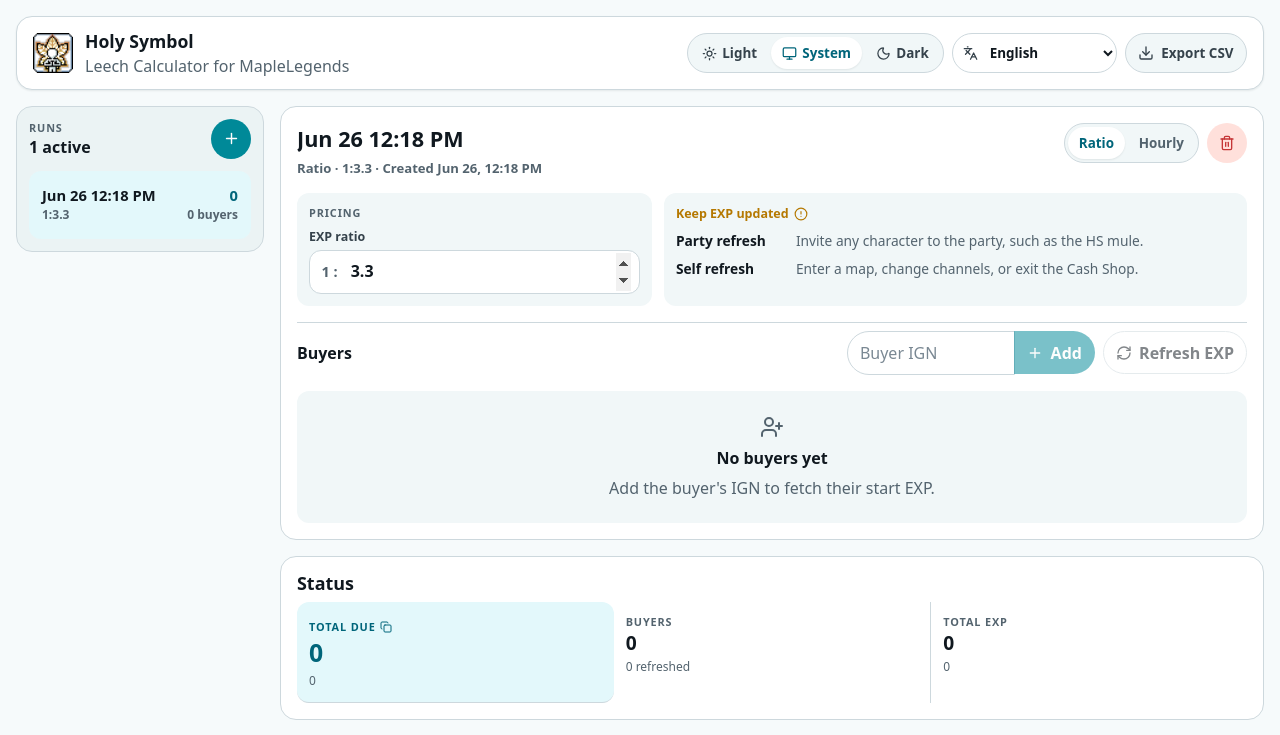
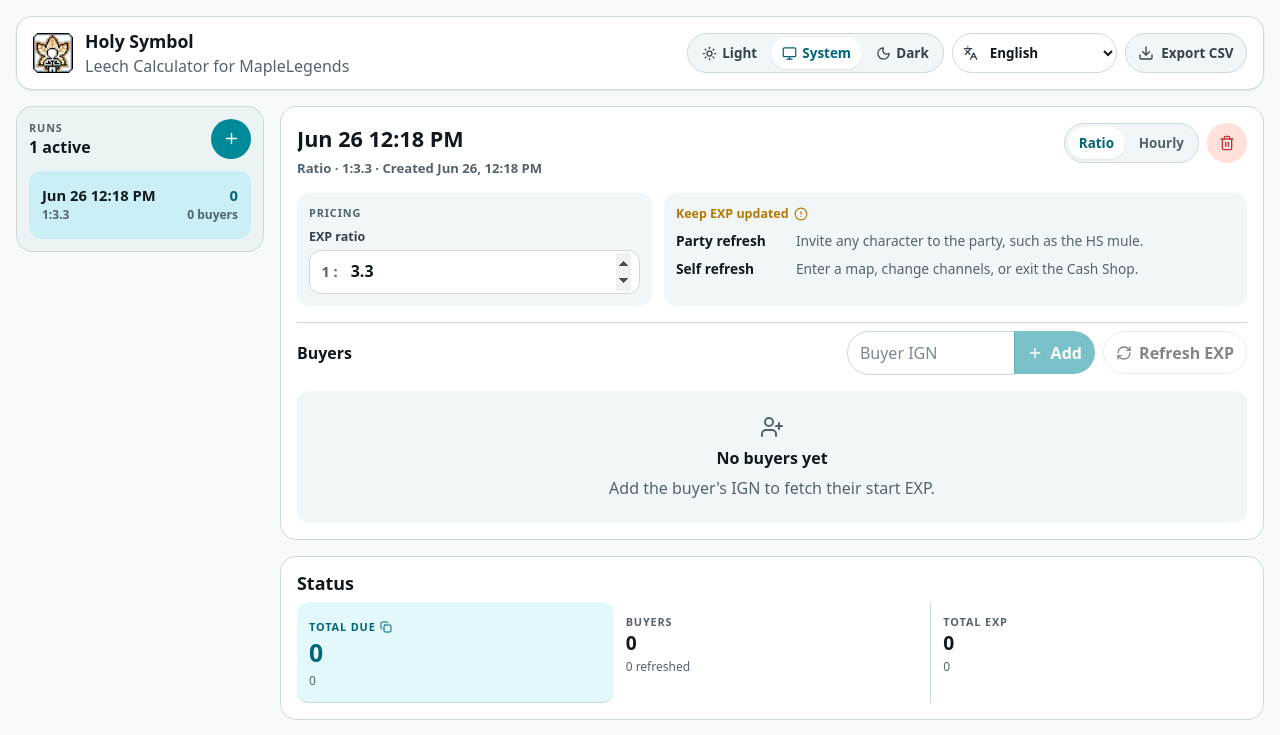
Before and after one commit to kiri-ml/holysymbol, a React (Vite) app: page / in a window 1280 px wide. Shown: the top 735 px of the page. Built offline with nearby package versions, Linux system fonts and the light colour scheme.

Commit message:
style: improve run tab contrast

```diff
--- a/src/styles/app.css
+++ b/src/styles/app.css
@@ -405,17 +405,17 @@
 }
 
 .run-tab:hover:not(:disabled) {
-  background: var(--surface-2);
+  background: var(--control-hover);
 }
 
 .run-tab--active {
   border-color: transparent;
-  background: var(--primary-softer);
+  background: var(--primary-soft);
   color: var(--ink);
 }
 
 .run-tab--active:hover:not(:disabled) {
-  background: var(--primary-softer);
+  background: var(--primary-soft);
 }
 
 .run-tab strong,
```
